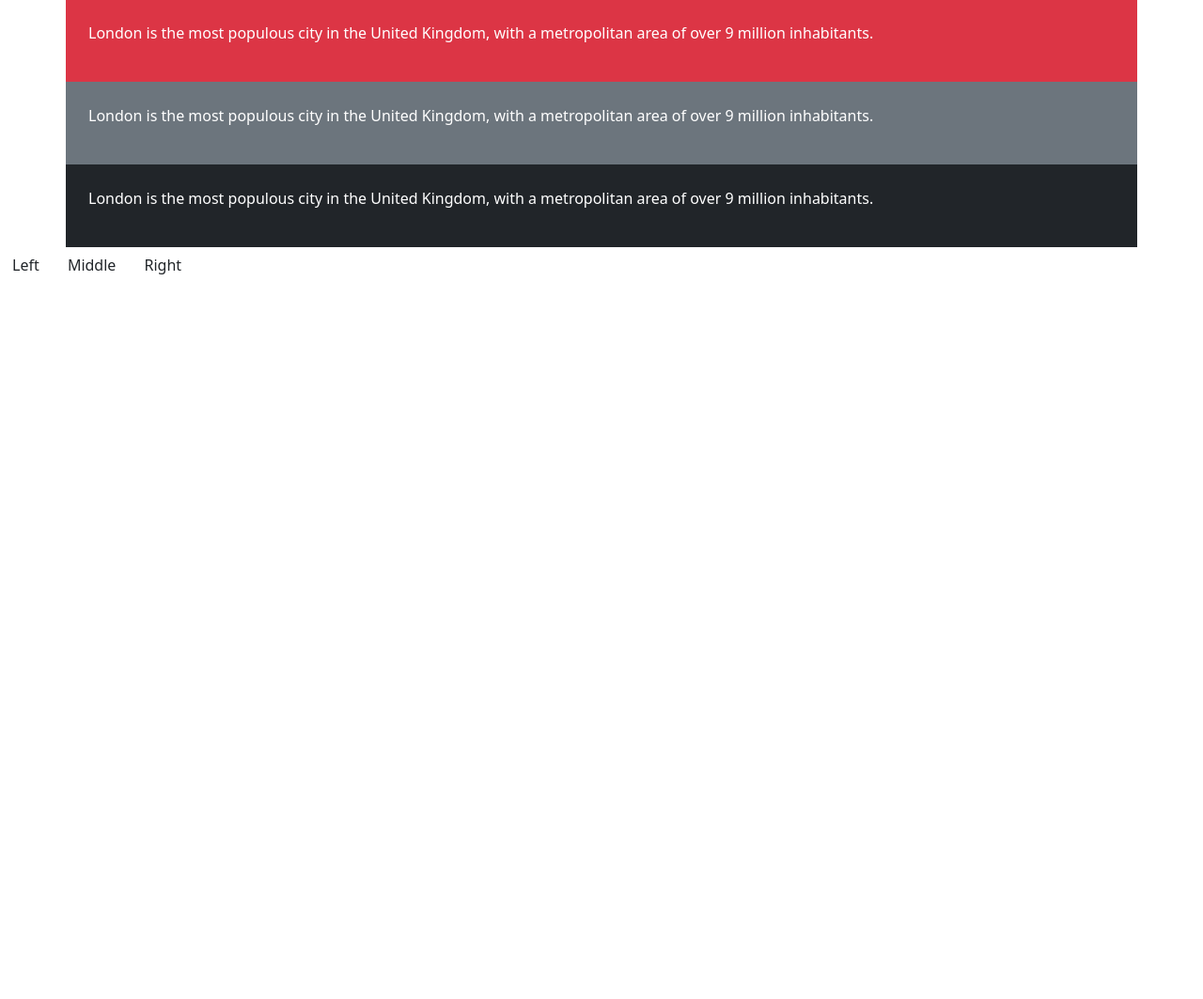
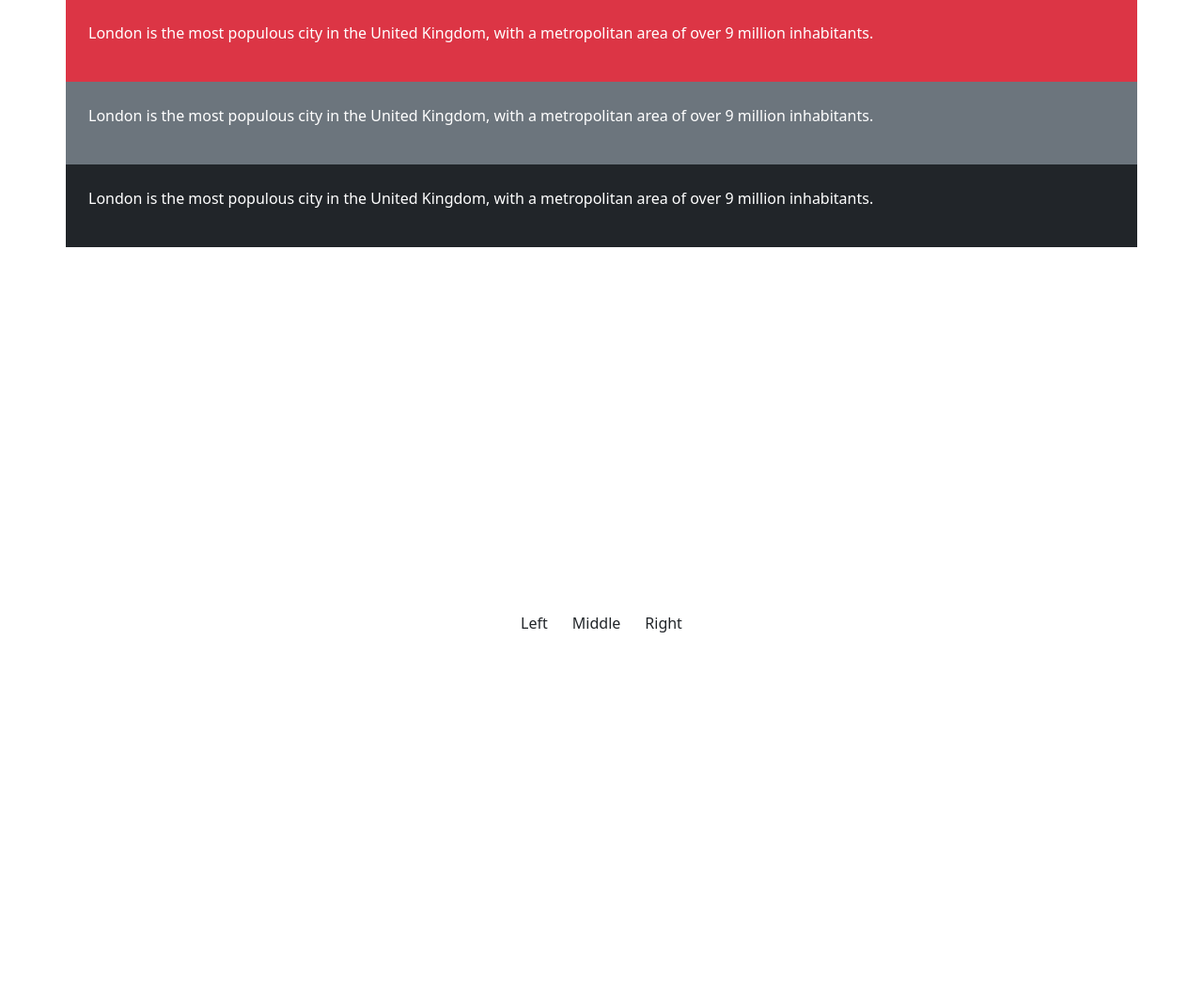
Before and after one commit to SylvyrrocK/WebApplicationTool, a PHP site: page /bootstrap_example.html in a window 1280 px wide. Shown: the part 629-1692 px from the top of the page at 94% size. Before the commit the page ends 921 px from the top, so only its background shows below. Run offline with PHP 8.4, Linux system fonts and the light colour scheme.

```diff
--- a/my_style.css
+++ b/my_style.css
@@ -18,3 +18,11 @@
     background-color:#002ead;
     transition: 0.7s;
   }
+
+.center-screen {
+   display: flex;
+   justify-content: center;
+   align-items: center;
+    text-align: center;
+    min-height: 100vh;
+ }
```
Also changed, not shown: index.php (added, +33 -0 lines), welcome.php (added, +8 -0 lines), php_test.html (renamed from bootstrap.html). Lines whose indentation alone changed are shown as unchanged.
